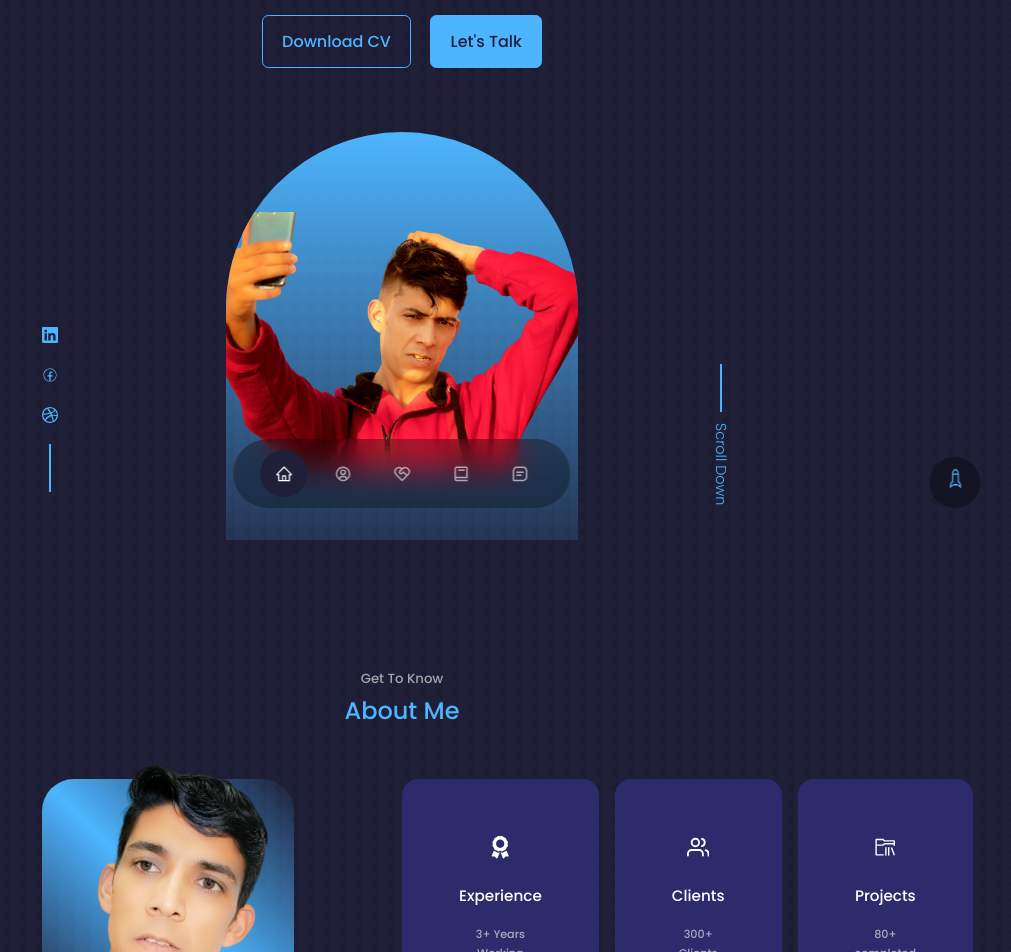
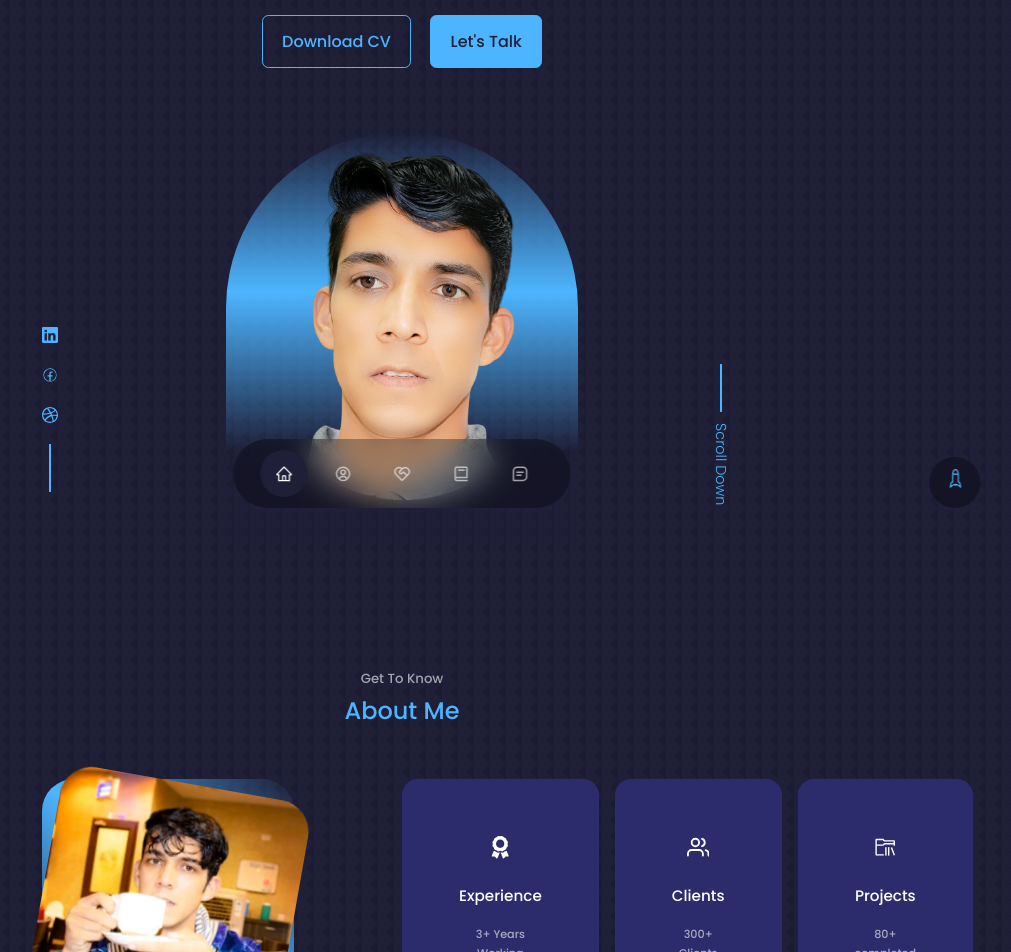
Before and after one commit to firstclick6820/mkm-resume, a React (Create React App) app: page / in a window 1280 px wide. Shown: the part 260-1212 px from the top of the page, without its empty margins (238-1249 px from the left). Built offline with nearby package versions, Linux system fonts and the light colour scheme.

Commit message:
new files added

```diff
--- a/src/components/about/About.jsx
+++ b/src/components/about/About.jsx
@@ -6,6 +6,7 @@ import './about.css';
 import PROFILE1 from '../../assets/images/PROFILE1.png';
 import PROFILE2 from '../../assets/images/PROFILE2.png';
 import PROFILE3 from '../../assets/images/PROFILE3.png';
+import PROFILE4 from '../../assets/images/PROFILE4.jpg'
 // Import react Icons
 import {FaAward} from 'react-icons/fa';
 import {FiUsers} from 'react-icons/fi';
@@ -24,7 +25,7 @@ const About = () => {
             {/* About Container First Item */}
             <div className="about__me">
                 <div className="about__me__image">
-                  <img src={PROFILE3} alt="About Me" />
+                  <img src={PROFILE4} alt="About Me" />
                 </div>
             </div>
 
--- a/src/components/about/about.css
+++ b/src/components/about/about.css
@@ -24,10 +24,13 @@
 
 
 
-
 .about__me__image:hover {
     transform: rotate(0deg);
 }
+
+
+
+
 
 .about__content {
     margin: 0 auto;
--- a/src/components/header/Header.jsx
+++ b/src/components/header/Header.jsx
@@ -44,7 +44,7 @@ const Header = () => {
           <HeaderSocial />
 
           <div className="me">
-            <img src={PROFILE1} alt="MKM Personal " className="me__image"/>
+            <img src={PROFILE3} alt="MKM Personal " className="me__image"/>
           </div>
 
 
--- a/src/components/header/header.css
+++ b/src/components/header/header.css
@@ -110,7 +110,7 @@ header {
 /* ME  */
 
 .me {
-    background: linear-gradient(var(--color-primary), transparent);
+    background: linear-gradient(transparent,var(--color-primary), transparent, var(--color-bg));
     width: 22rem;
     height: 30rem;
     position: absolute;
@@ -123,9 +123,9 @@ header {
 
 .me__image {
     position: absolute;
-    left: 0;
-    right: -10rem;
-   width: 110%;
+    left: 1.2rem;
+    bottom: 7rem;
+   width: 90%;
 
 }
 .target__text {
```
Also changed, not shown: src/assets/images/PROFILE4.jpg (added).
